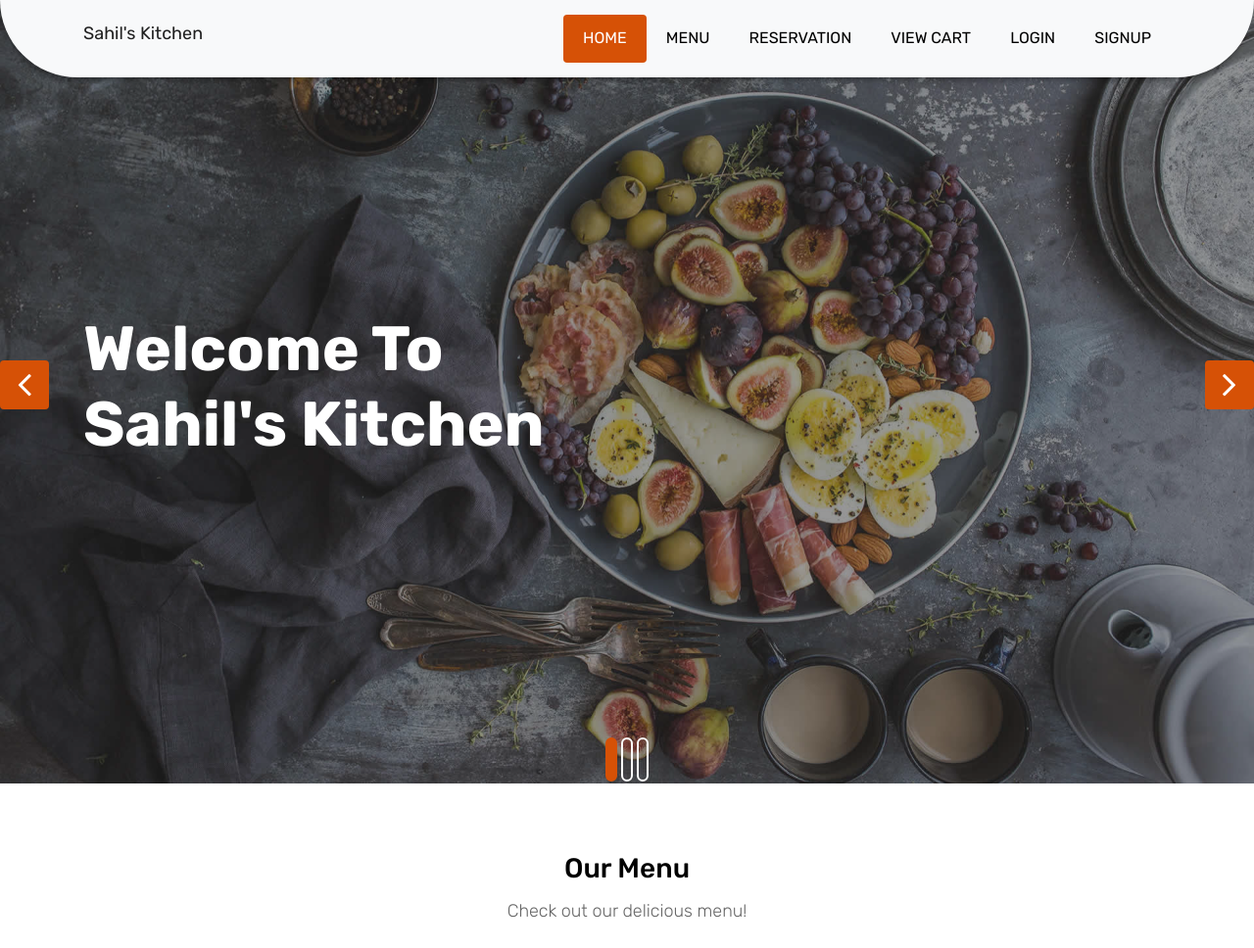
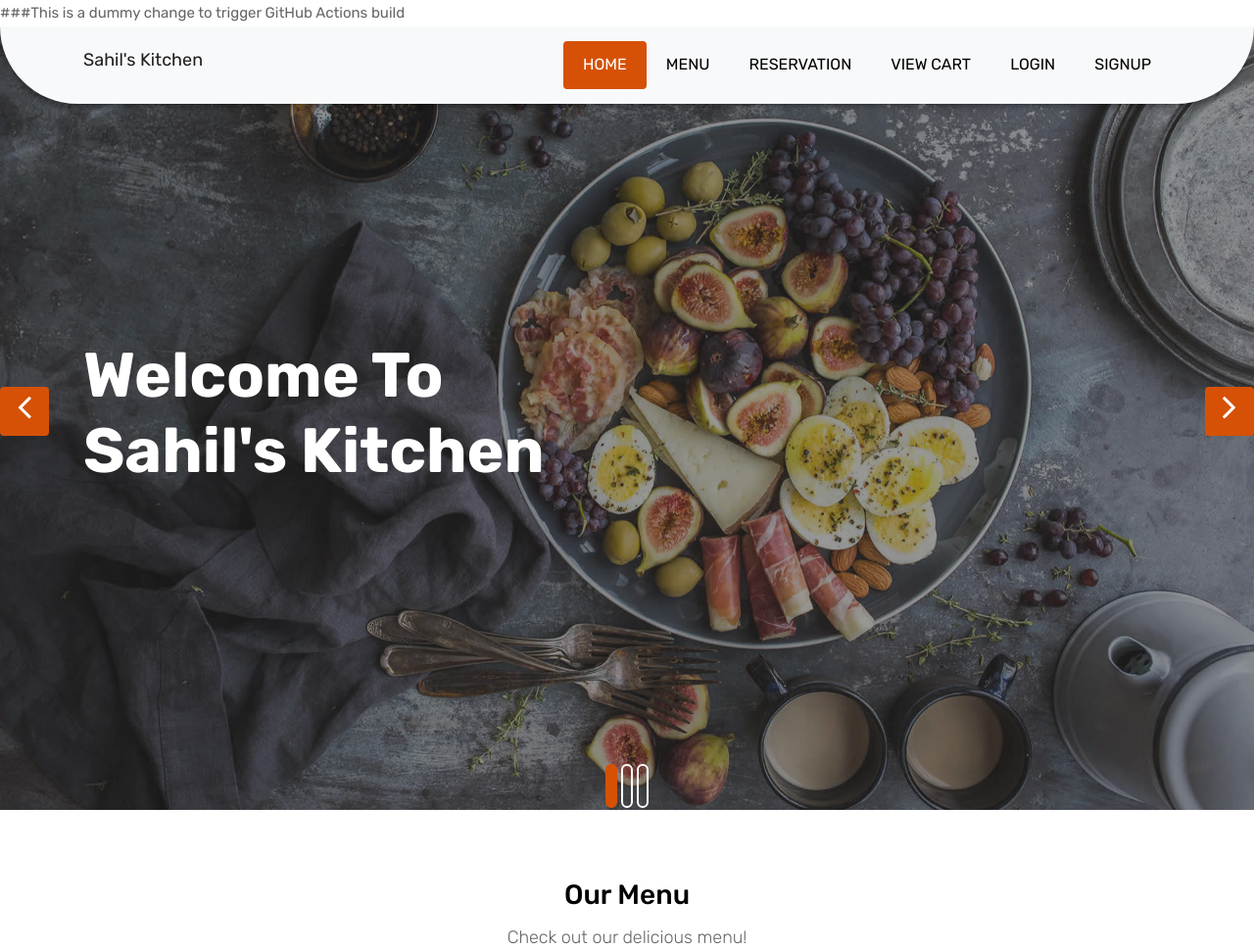
Before and after one commit to sahil0480/NCI_Research_Project, a Django app: page / in a window 1280 px wide. Shown: the top 968 px of the page at 98% size. Run offline with Django 4.2, Linux system fonts and the light colour scheme; some libraries are stand-ins or nearby versions.

Commit message:
AI Model

```diff
--- a/my_rest/templates/my_rest/index.html
+++ b/my_rest/templates/my_rest/index.html
@@ -1,5 +1,5 @@
 {% load static %}
-
+###This is a dummy change to trigger GitHub Actions build
 <!DOCTYPE html>
 <html lang="en">
 <head>
```
